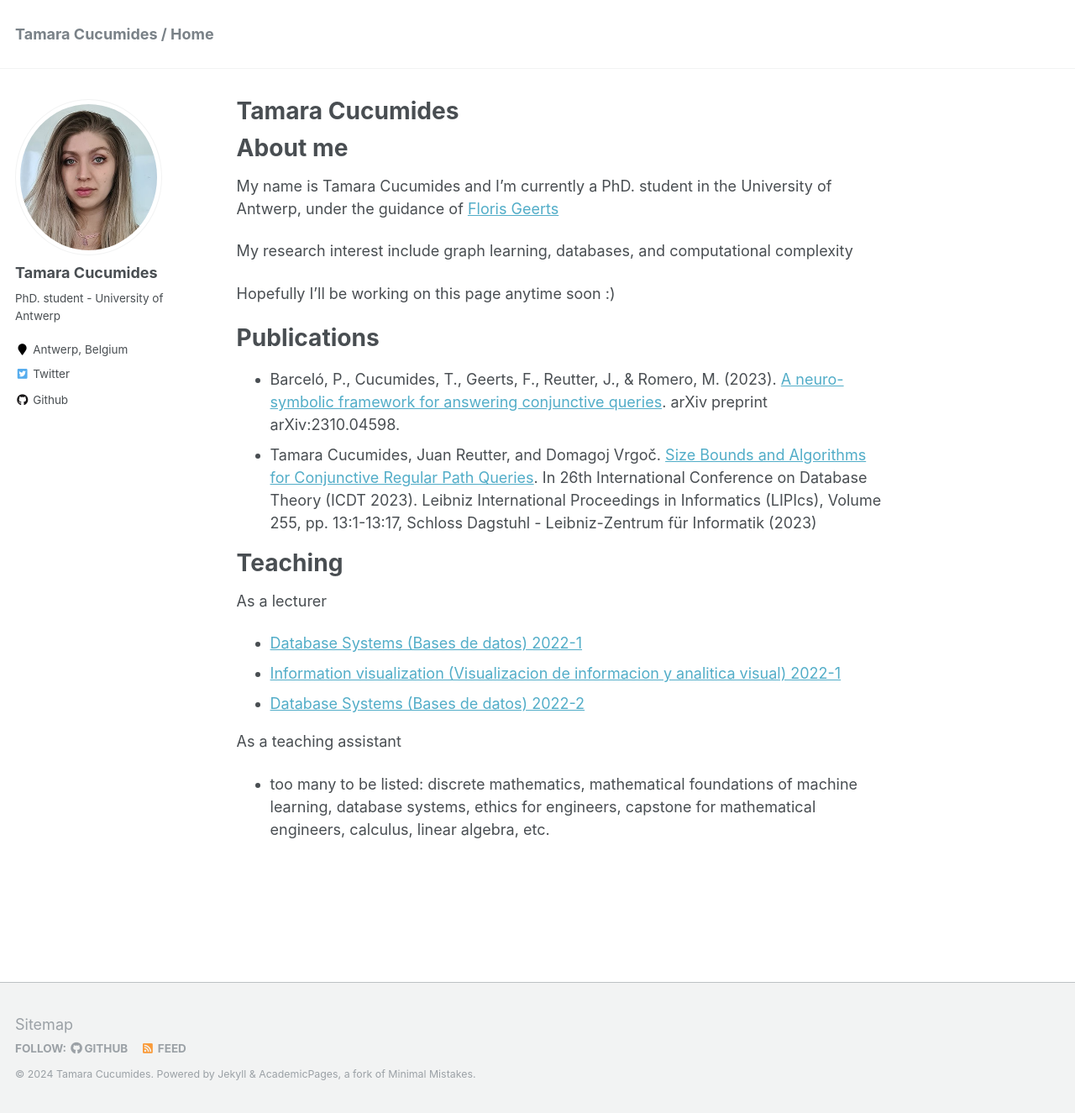
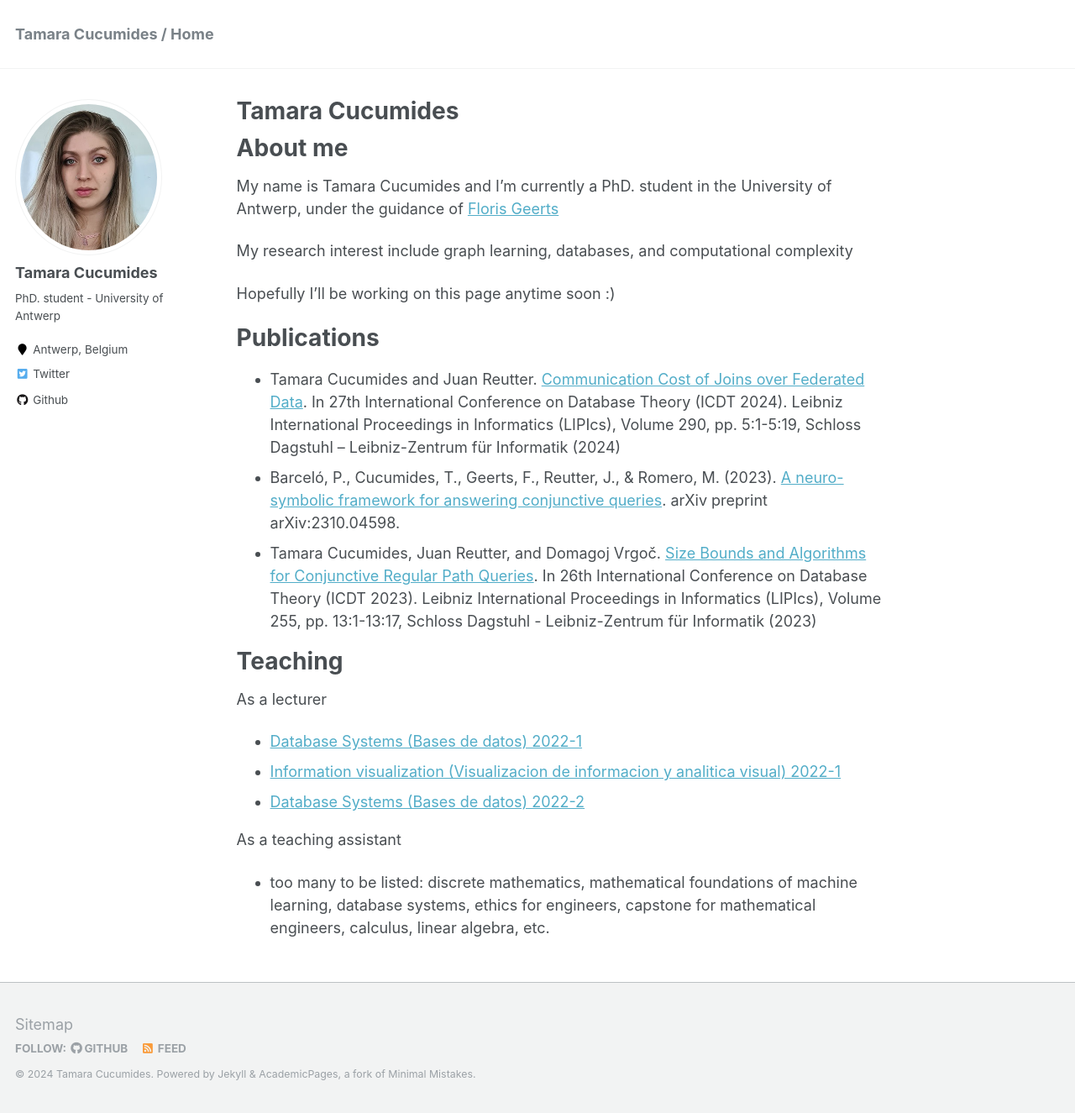
Before and after one commit to TamaraCucumides/TamaraCucumides.github.io, a Jekyll site: the page built from _pages/about.md, in a window 1280 px wide and 1325 px high. Shown: the whole window at 84% size. Built offline with Jekyll 4.4.1, drawn with Linux system fonts in a browser that asks for light colours.

Commit message:
Update about.md

```diff
--- a/_pages/about.md
+++ b/_pages/about.md
@@ -21,6 +21,7 @@ Hopefully I'll be working on this page anytime soon :)
 
 Publications
 ======
+* Tamara Cucumides and Juan Reutter. [Communication Cost of Joins over Federated Data](https://drops.dagstuhl.de/entities/document/10.4230/LIPIcs.ICDT.2024.5). In 27th International Conference on Database Theory (ICDT 2024). Leibniz International Proceedings in Informatics (LIPIcs), Volume 290, pp. 5:1-5:19, Schloss Dagstuhl – Leibniz-Zentrum für Informatik (2024)
 * Barceló, P., Cucumides, T., Geerts, F., Reutter, J., & Romero, M. (2023). [A neuro-symbolic framework for answering conjunctive queries](https://arxiv.org/abs/2310.04598). arXiv preprint arXiv:2310.04598.
 * Tamara Cucumides, Juan Reutter, and Domagoj Vrgoč. [Size Bounds and Algorithms for Conjunctive Regular Path Queries](https://drops.dagstuhl.de/entities/document/10.4230/LIPIcs.ICDT.2023.13). In 26th International Conference on Database Theory (ICDT 2023). Leibniz International Proceedings in Informatics (LIPIcs), Volume 255, pp. 13:1-13:17, Schloss Dagstuhl - Leibniz-Zentrum für Informatik (2023)
 
```
